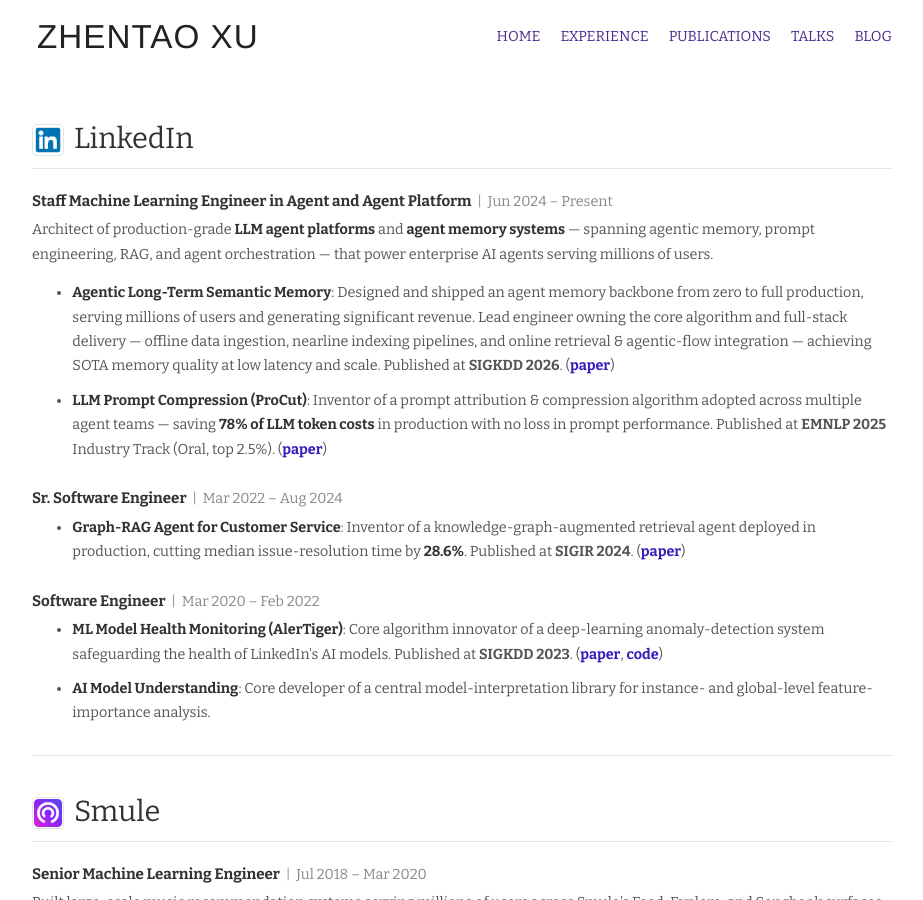
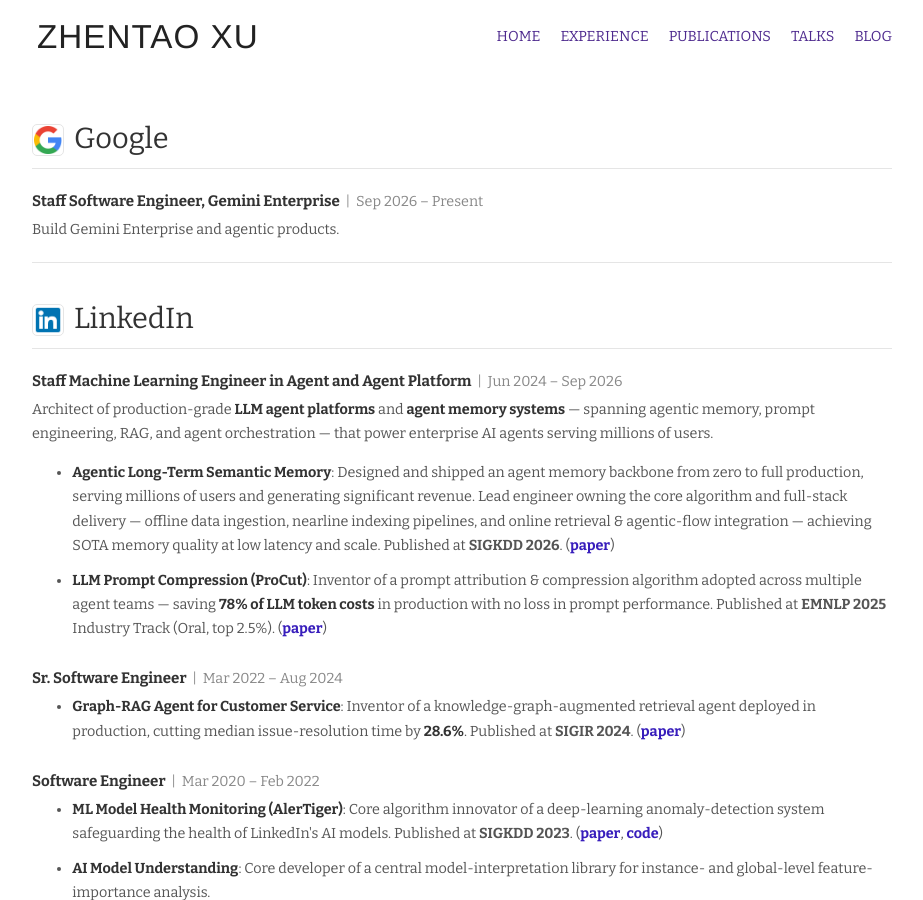
Before and after one commit to zhentao-xu/zhentao-xu.github.io, a Jekyll site: the page built from experience.md, in a window 1280 px wide and 900 px high. Shown: the whole window, without its empty margins (178-1101 px from the left). Built offline with Jekyll 4.4.1, drawn with Linux system fonts in a browser that asks for light colours; nearby versions of some CDN libraries.

Commit message:
Update Google experience and news

```diff
--- a/experience.md
+++ b/experience.md
@@ -6,6 +6,19 @@ layout: default
 
 <div class="hfeed">
 
+  <!-- Google -->
+  <div class="hentry post project-batch-title">
+    <h2><img src="/images/logos/google.png" alt="Google" style="height:28px;width:28px;vertical-align:middle;margin-right:10px;border-radius:5px;" />Google</h2>
+  </div>
+  <div class="hentry post">
+    <div class="entry-summary">
+      <p style="margin-bottom:4px;">
+        <strong style="color:#333;font-size:1.05em;">Staff Software Engineer, Gemini Enterprise</strong>
+        <span style="color:#888;"> &nbsp;|&nbsp; Sep 2026 – Present</span>
+      </p>
+      <p style="color:#555;margin-top:0;">Build Gemini Enterprise and agentic products.</p>
+    </div>
+  </div>
 
 
   <!-- LinkedIn -->
@@ -17,7 +30,7 @@ layout: default
 
       <p style="margin-bottom:4px;">
         <strong style="color:#333;font-size:1.05em;">Staff Machine Learning Engineer in Agent and Agent Platform</strong>
-        <span style="color:#888;"> &nbsp;|&nbsp; Jun 2024 – Present</span>
+        <span style="color:#888;"> &nbsp;|&nbsp; Jun 2024 – Sep 2026</span>
       </p>
       <p style="color:#555;margin-top:0;">Architect of production-grade <strong style="color:#333;">LLM agent platforms</strong> and <strong style="color:#333;">agent memory systems</strong> — spanning agentic memory, prompt engineering, RAG, and agent orchestration — that power enterprise AI agents serving millions of users.</p>
       <ul class="project-list">
```
Also changed, not shown: index.md (+6 -2 lines), images/logos/google.png (added).
